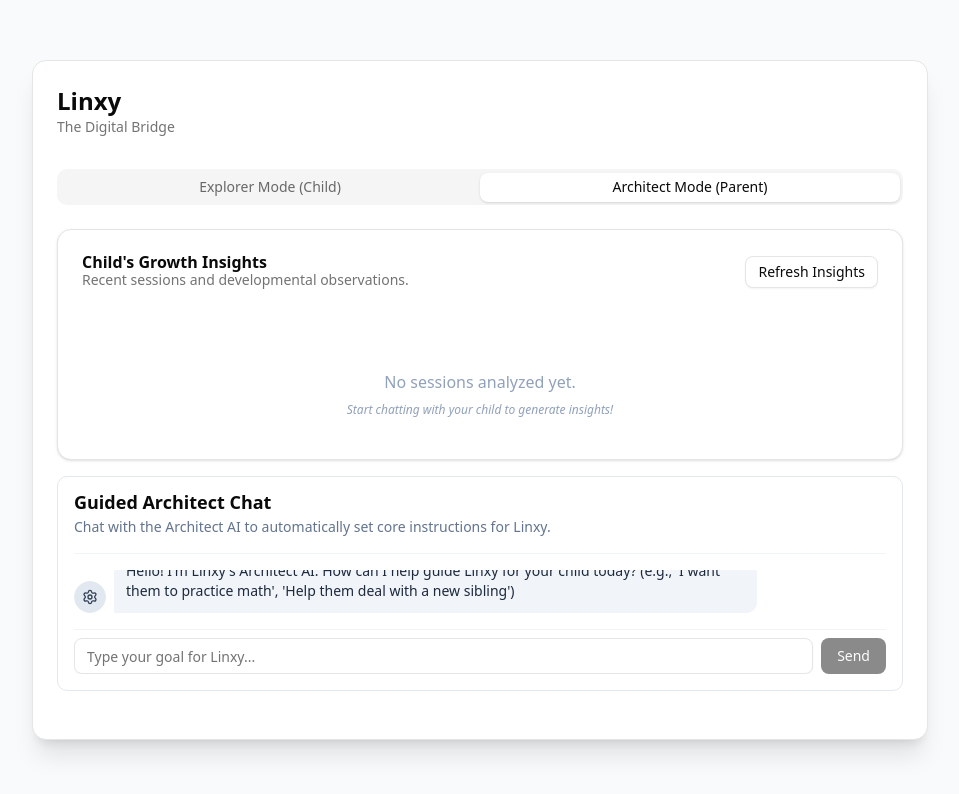
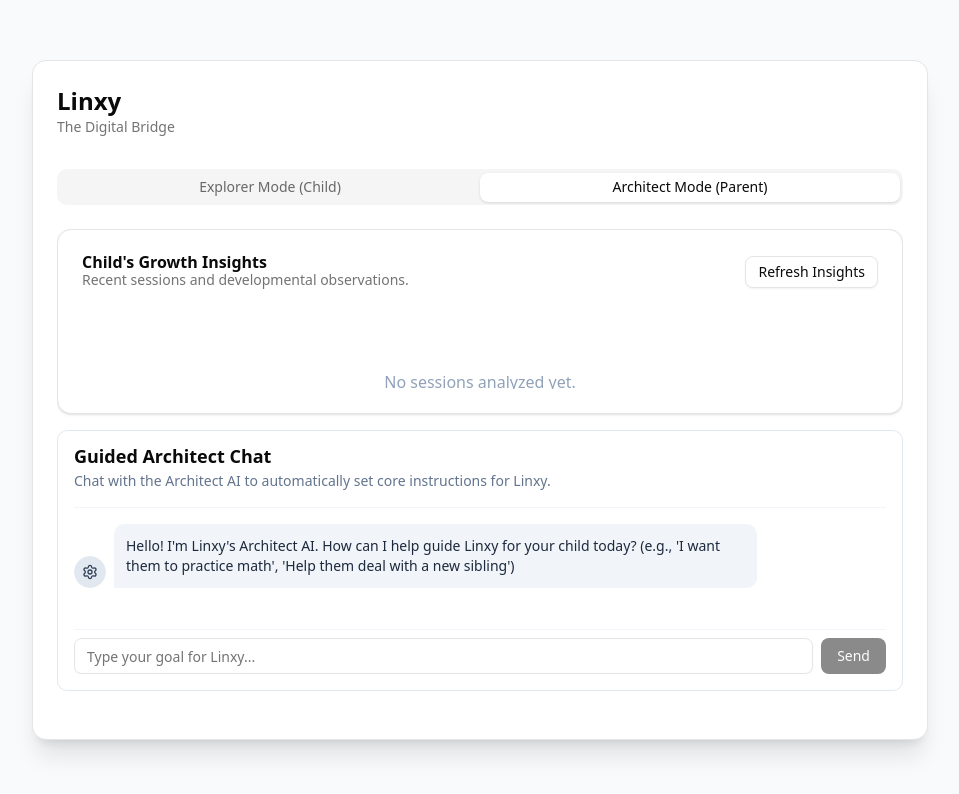
Before and after one commit to Chong323/Linxy, a Next.js app in the folder frontend/: page / in a window 1280 px wide. Both pictures are taken after a click on the tab "Architect Mode (Parent)". Shown: the top 794 px of the page, without its empty margins (160-1119 px from the left). Built offline with nearby package versions, Linux system fonts and the light colour scheme; no server answers.

Commit message:
fix: use strict flex basis for parent dashboard to prevent layout collapse in guided chat panel

```diff
--- a/frontend/src/components/parent-dashboard.tsx
+++ b/frontend/src/components/parent-dashboard.tsx
@@ -76,8 +76,8 @@ export function ParentDashboard() {
   }
 
   return (
-    <div className="flex flex-col h-full flex-1 min-h-0 gap-4">
-      <Card className="flex flex-col min-h-[30%] max-h-[50%] flex-shrink-0">
+    <div className="flex flex-col h-full w-full gap-4 overflow-hidden">
+      <Card className="flex flex-col flex-shrink-0 min-h-[40%] max-h-[40%] overflow-hidden">
         <CardHeader className="flex flex-row justify-between items-center pb-2 flex-none">
           <div>
             <CardTitle>Child&apos;s Growth Insights</CardTitle>
@@ -111,7 +111,7 @@ export function ParentDashboard() {
         </CardContent>
       </Card>
 
-      <div className="flex-1 flex flex-col min-h-0">
+      <div className="flex-1 flex flex-col h-full min-h-0 overflow-hidden">
         <GuidedParentChat />
       </div>
     </div>
```
